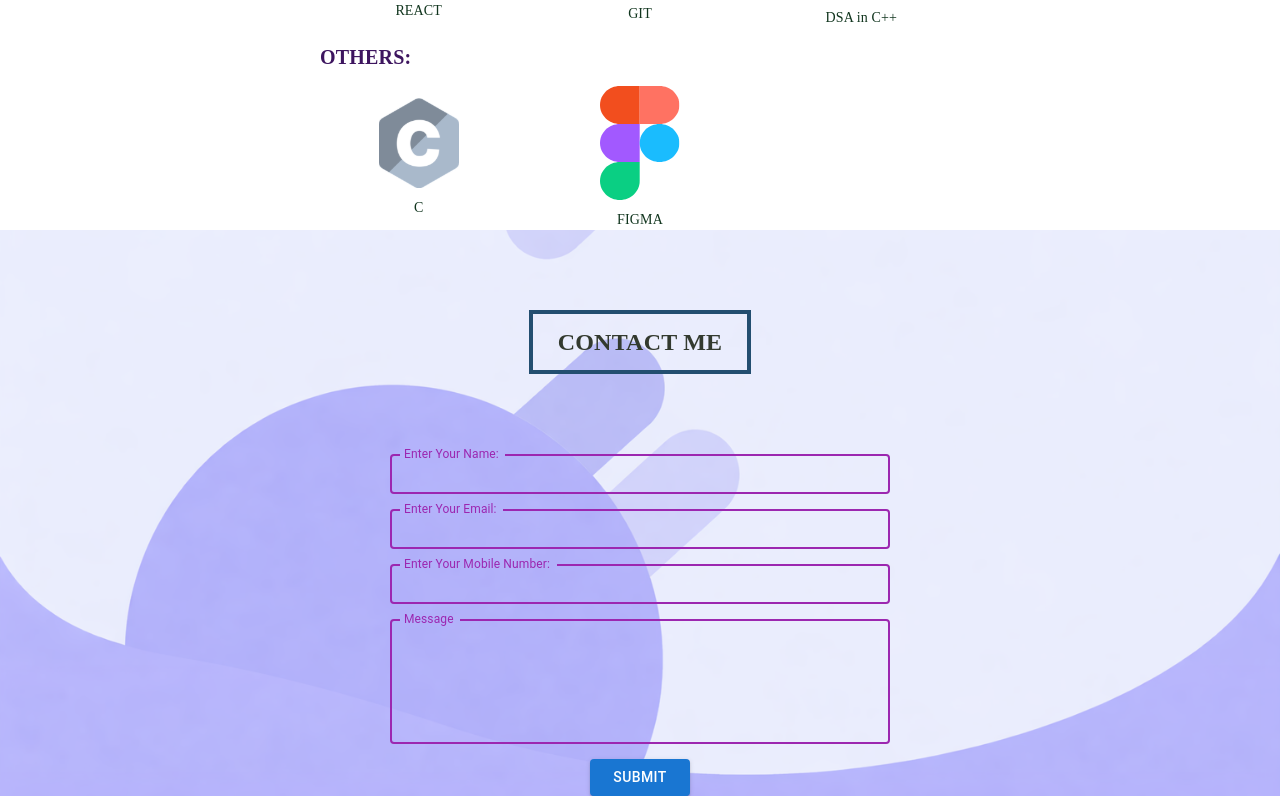
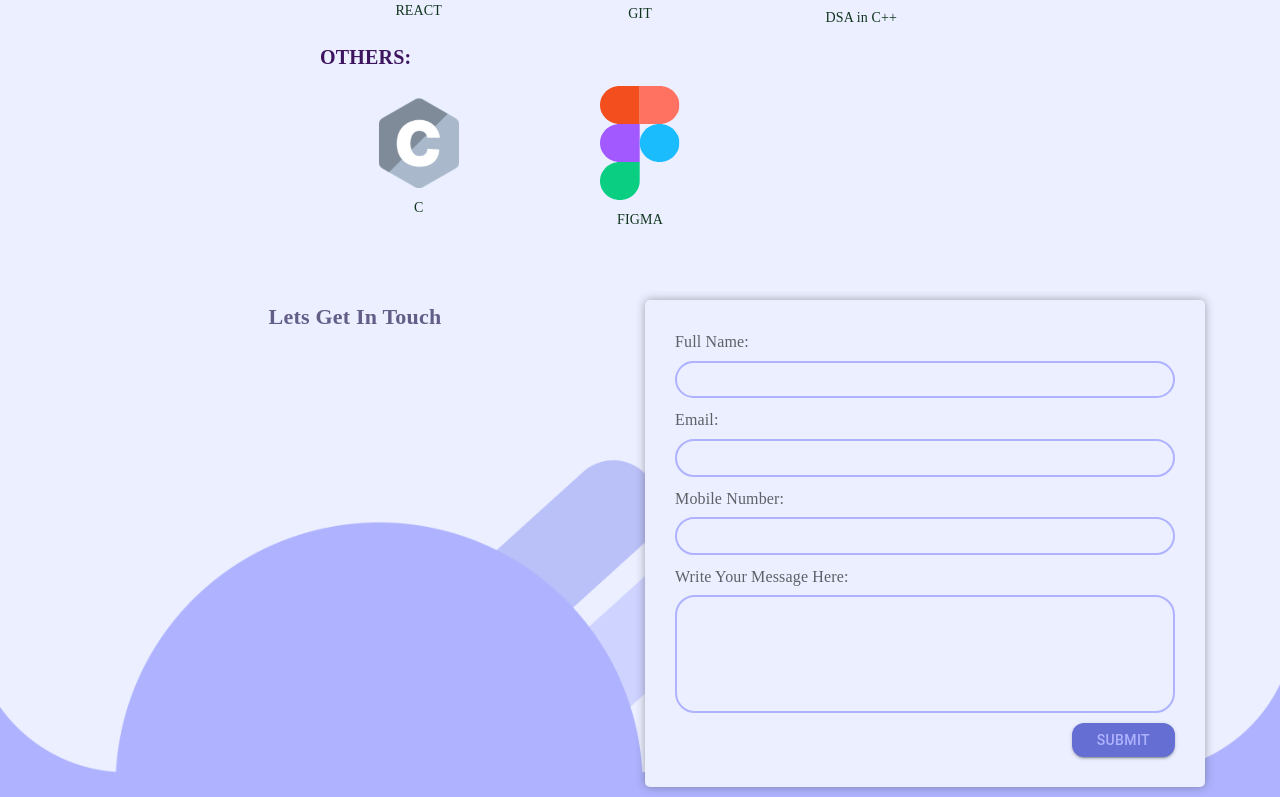
Before and after one commit to sayan0291/MyPortFolio, a React (Vite) app: page / in a window 1280 px wide. Shown: the part 2003-2800 px from the top of the page. Built offline with nearby package versions, Linux system fonts and the light colour scheme.

Commit message:
change made

```diff
--- a/src/Forms/ContactForm.jsx
+++ b/src/Forms/ContactForm.jsx
@@ -1,5 +1,5 @@
 import { useForm } from "react-hook-form";
-import { Box,Button,TextField } from "@mui/material"
+import { Box,Button,FormControl,FormLabel } from "@mui/material"
 import FormInput from "../components/Form/FormInput"
 
 
@@ -7,7 +7,9 @@ export default function ContactForm(){
 
     const {register,handleSubmit,formState : {errors}} = useForm({mode: "onChange"});
 
-    const onSubmit = (data) => console.log(data)
+    const onSubmit = (data) => {
+        console.log(data)
+    }
 
     return(
         <Box sx={{
@@ -18,12 +20,24 @@ export default function ContactForm(){
                 display: "flex",
                 flexDirection: "column",
                 alignItems:"center",
-                gap: {
-                    xs: "15px",
+                gap: "10px",
+                "& .MuiFormControl-root": {
+                    gap: 1,
+                    "& .MuiFormLabel-root": {
+                        fontFamily: "Montserrat",
+                        color: ""
                     }
+                },
+                boxShadow: "0 0 10px 0 rgba(45, 45, 45, 0.4)",
+                padding: "30px",
+                bgcolor: "#EBEFFF",
+                borderRadius: "5px"
             }}>
+                <FormControl sx={{
+                }}>
+                    <FormLabel htmlFor="full-name">Full Name:</FormLabel>
                     <FormInput
-                    label = "Enter Your Name:"
+                        id = "full-name"
                         name = "name"
                         register = {register}
                         errors={errors}
@@ -35,8 +49,11 @@ export default function ContactForm(){
                             }
                         }}
                     />
+                </FormControl>
+                <FormControl>
+                    <FormLabel htmlFor="email-address">Email:</FormLabel>
                     <FormInput
-                    label = "Enter Your Email:"
+                        id = "email-address"
                         name = "email"
                         register = {register}
                         errors={errors}
@@ -48,27 +65,42 @@ export default function ContactForm(){
                             }
                         }}
                     />
+                </FormControl>
+                <FormControl>
+                    <FormLabel htmlFor="mobile-number">Mobile Number:</FormLabel>
                     <FormInput
-                    label = "Enter Your Mobile Number:"
+                        id = "mobile-number"
                         name = "mobile"
                         register = {register}
                         errors={errors}
                         validation={{
                             required: "Mobile Number is Required",
-                        minLength: {
-                            value: 10,
+                            pattern: {
+                                value: /^[0-9]{10}$/,
                                 message: "Mobile Number Should Have 10 Numbers"
                             }
                         }}
                     />
-                <TextField label="Message" multiline rows={4} color="secondary" focused sx={{width: {
-                    md: "500px",
-                    sm: "250px"
-                }}}/>
+                </FormControl>
+                <FormControl>
+                    <FormLabel htmlFor="send-message">Write Your Message Here:</FormLabel>
+                    <FormInput
+                        id = "send-message"
+                        name = "message"
+                        register = {register}
+                        errors={errors}
+                        multiline
+                        rows={5}
+                    />
+                </FormControl>
+
                 <Button type="submit" variant="contained" sx={{
-                    width:{
-                        md: "100px"
-                    }}}>
+                    alignSelf: "flex-end",
+                    bgcolor: "#656ED3",
+                    color: "#AFB3FF",
+                    borderRadius: "12px",
+                    padding: "5px 25px"
+                    }}>
                     Submit
                 </Button>
             </Box>
--- a/src/components/About/About.jsx
+++ b/src/components/About/About.jsx
@@ -6,7 +6,7 @@ import AboutContent from './AboutContent'
 export default function About(){
 
     return(
-        <Box>
+        <Box sx={{bgcolor: "#EBEFFF"}}>
             <SectionHeading categories="ABOUT ME"/>
             <Box sx={{
                 width: "100%",
--- a/src/components/Contact/Contact.jsx
+++ b/src/components/Contact/Contact.jsx
@@ -1,19 +1,41 @@
 import SectionHeading from "../SectionHeading";
 import ContactForm from "../../Forms/ContactForm";
-import { Box } from "@mui/material";
-import { useForm } from 'react-hook-form'
+import { Box,Typography } from "@mui/material";
+import {h3style} from "../Other"
 
 export default function Contact(){
 
     return(
         <Box sx={{
-            backgroundImage: "url('contact.png')",
+            height: "100vh",
+            backgroundImage: "url('contact1.png')",
             backgroundSize: "cover",
             backgroundPosition: "center",
+            padding: {
+                sm: "50px",md: "70px"
+            }
         }}>
-            <SectionHeading categories="CONTACT ME" />
+            {/* <SectionHeading categories="CONTACT ME" /> */}
 
-            <ContactForm />
+            <Box sx={{
+                display: "flex",
+                flexDirection: {
+                    md: "row",
+                    xs: "column"
+                },
+                justifyContent: "space-between",
+                "& > .MuiBox-root": {
+                    display: "flex",
+                    justifyContent: "center",
+                    width: "100%"
+            }}}>
+                <Box>
+                    <Typography sx={h3style}>Lets Get In Touch</Typography>
+                </Box>
+                <Box>
+                    <ContactForm />
+                </Box>
+            </Box>
         </Box>
     )
 }
--- a/src/components/First/First.jsx
+++ b/src/components/First/First.jsx
@@ -8,8 +8,8 @@ export default function First(){
     return(
         <Box component="div" sx={{
             background: {
-                md: "linear-gradient(105deg, #e5e5e5 50%, black 50%)",
-                xs: "linear-gradient(190deg, #e5e5e5 60%, black 40%)"
+                md: "linear-gradient(105deg, #EBEFFF 50%, #AFB3FF 50%)",
+                xs: "linear-gradient(190deg, #EBEFFF 60%, #AFB3FF 40%)"
             }
         }}>
             <Navbar />
--- a/src/components/Form/FormInput.jsx
+++ b/src/components/Form/FormInput.jsx
@@ -1,13 +1,43 @@
 import { TextField } from "@mui/material";
 
-export default function FormInput({label,name,register,errors,validation,rows,...rest}){
-    console.log(rest)
+export default function FormInput({id,name,register,errors,validation,multiline = false,rows = 1,...rest}){
+
 
     return(
-        <TextField rows={rows} label={label} {...register(name,validation)} error={!!errors[name]} helperText={errors[name]?.message} color="secondary" size="small" {...rest} focused sx={{
+        <TextField
+        id = {id}
+        multiline={multiline}
+        rows={rows}
+        {...register(name,validation)}
+        error={!!errors[name]}
+        helperText={errors[name]?.message}
+        color="secondary"
+        size="small"
+        {...rest}
+        sx={{
+            fontFamily: "monospace",
             width: {
                 md: "500px",
                 sm: "250px"
+            },
+            "& .MuiOutlinedInput-root": {
+                borderRadius: "20px",
+                "& fieldset": {
+                    borderWidth: "2px",
+                borderColor: "#AFB3FF"
+                },
+                "&:hover fieldset": {
+                borderColor: "#656ED3"
+                },
+                "&.Mui-focused fieldset": {
+                borderColor: "green"
+            }}
+        }}
+        InputProps={{
+            sx: {
+                fontFamily: "monospace",
+                fontSize: "14px",
+                color: "gray"
             }
         }}/>
     )
--- a/src/components/Skills/Skills.jsx
+++ b/src/components/Skills/Skills.jsx
@@ -11,7 +11,7 @@ export default function Skills(){
 
 
     return(
-        <Box sx={{display: "flex",flexDirection: "column",alignItems: "center","& > .MuiBox-root": {width: "50%"}}}>
+        <Box sx={{display: "flex",flexDirection: "column",alignItems: "center",bgcolor: "#EBEFFF", "& > .MuiBox-root": {width: "50%"}}}>
             <SectionHeading categories="SKILLS" />
             <SkillsSection title="USING SKILLS:" Skills={tillNowArray}/>
             <SkillsSection title="LEARNING:" Skills={learningSkillsArray}/>
```
Also changed, not shown: public/contact.png, public/contact1.png (added). Lines whose indentation alone changed are shown as unchanged.
